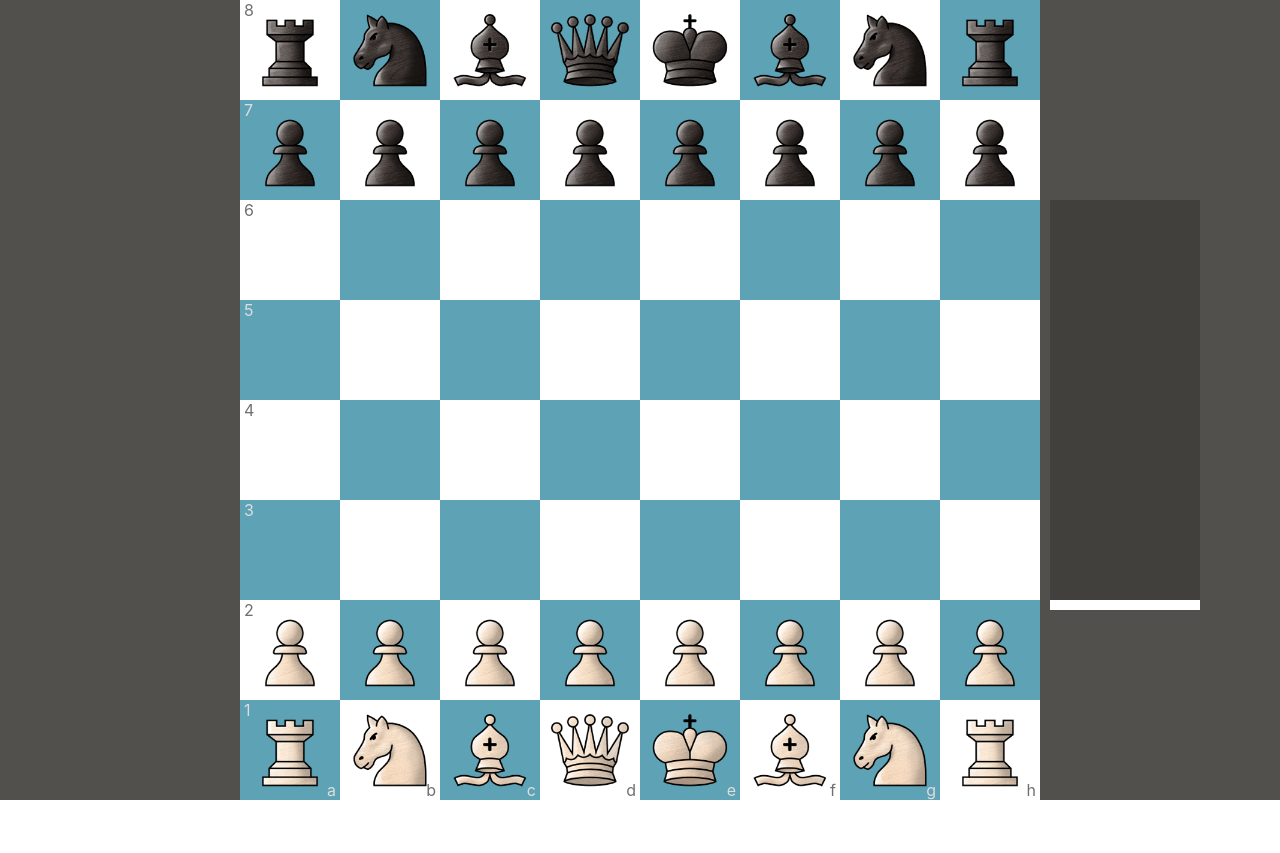
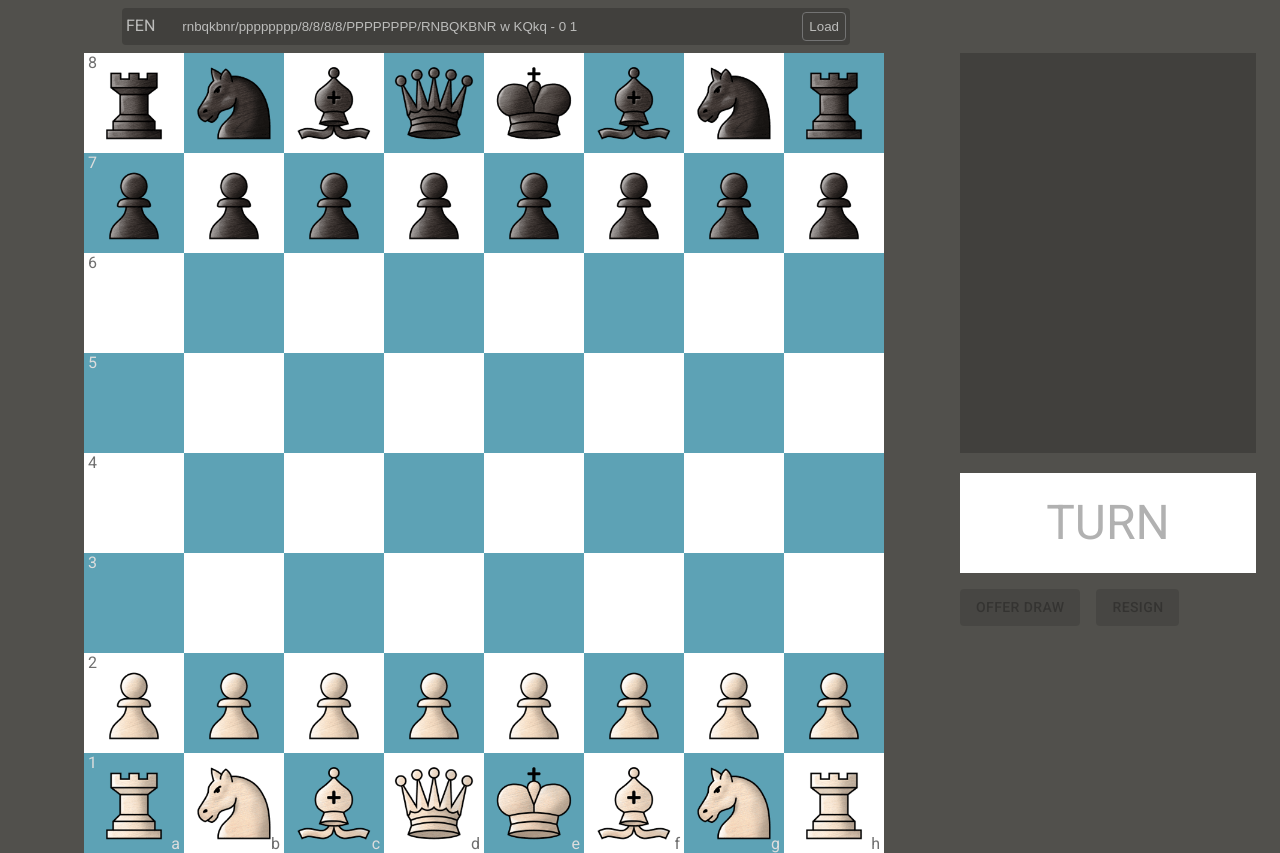
Before and after one commit to HeBuguM/react-chess, a React (Create React App) app: page / in a window 1280 px wide. Before the commit the page ends 800 px from the top, so only its background shows below. Built offline with nearby package versions, Linux system fonts and the light colour scheme.

Commit message:
material UI

```diff
--- a/package.json
+++ b/package.json
@@ -3,6 +3,9 @@
   "version": "0.1.0",
   "private": true,
   "dependencies": {
+    "@emotion/react": "^11.10.0",
+    "@emotion/styled": "^11.10.0",
+    "@mui/material": "^5.10.0",
     "@testing-library/jest-dom": "^5.16.4",
     "@testing-library/react": "^13.3.0",
     "@testing-library/user-event": "^13.5.0",
--- a/public/index.html
+++ b/public/index.html
@@ -10,6 +10,10 @@
       content="Web site created using create-react-app"
     />
     <link rel="manifest" href="%PUBLIC_URL%/manifest.json" />
+    <link
+      rel="stylesheet"
+      href="https://fonts.googleapis.com/css?family=Roboto:300,400,500,700&display=swap"
+    />
     <title>React Chess</title>
   </head>
   <body>
--- a/src/App.css
+++ /dev/null
@@ -1,8 +0,0 @@
-.app {
-  display: flex;
-  align-content: center;
-  justify-content: center;
-  width: 100%;
-  height: 100vh;
-  background-color: #51504c;
-}
--- a/src/App.tsx
+++ b/src/App.tsx
@@ -1,12 +1,11 @@
-import React from 'react';
-import './App.css';
+import { Container } from '@mui/system';
 import Chessboard from './components/Chessboard/Chessboard';
 
 const App = () => {
   return (
-    <div className="app">
+    <Container maxWidth="xl">
       <Chessboard/>
-    </div>
+    </Container>
   )
 }
 
--- a/src/components/Chessboard/Chessboard.css
+++ b/src/components/Chessboard/Chessboard.css
@@ -1,14 +1,16 @@
 #chessboard {
     position: relative;
     display: grid;
+    width: 800px;
+    height: 800px;
     grid-template-columns: repeat(8, 100px);
     grid-template-rows: repeat(8, 100px);
-    grid-column-start: (8);
     background-color: #ddd;
     margin: auto;
     align-content: center;
     justify-content: center;
     overflow: hidden;
+
 }
 #chessboard .horizontalLabels {
     width: 100%;
@@ -89,13 +91,12 @@
 }
 
 #FEN {
-    position: absolute;
     width: 720px;
     background-color: #41403d;
     padding: 4px;
     border-radius: 4px;
-    top: 10px;
     color: #bcbcbb;
+    margin: auto;
 }
 
 #FEN input {
@@ -130,19 +131,24 @@ button.loadFEN:hover {
 }
 
 #turnTeam {
-    width: 150px;
-    height: 10px;
-    position: absolute;
-
-    right: calc(50% - 560px);
+    margin-top: 20px;
+    height: 100px;
+}
+#turnTeam::before {
+    display: block;
+    content: "TURN";
+    width: 100%;
+    line-height: 100px;
+    font-size: 3rem;
+    opacity: 0.3;
+    text-align: center;
 }
 #turnTeam.white {
-    bottom: calc(50% - 210px);
     background: white;
     color: black;
+    content: "Black to Move"
 }
 #turnTeam.black {
-    top: calc(50% - 210px);
     background: black;
     color: white;
 }
--- a/src/components/Chessboard/Chessboard.tsx
+++ b/src/components/Chessboard/Chessboard.tsx
@@ -4,6 +4,8 @@ import Square from "../Squere/Square";
 import Arbiter from "../../arbiter/Arbiter";
 import { HORIZONTAL_AXIS, VERTICAL_AXIS, SQUARE_SIZE, samePosition, Piece, PieceType, TeamType, initialBoardPieces, Position, CastleRights, MoveType, ArbiterDecision, translatePosition} from "../../Constants";
 import Notation from "../Notation/Notation";
+import { Button, Grid } from "@mui/material";
+import { Stack } from "@mui/system";
 
 export default function Chessboard() {
     const arbiter = new Arbiter();
@@ -251,10 +253,16 @@ export default function Chessboard() {
 
     return (
         <>
+        <Grid container>
+            <Grid item xs={9} marginTop={1} marginBottom={1}>
                 <div id="FEN">
                     <input type="text" value={generateFEN()} readOnly/>
                     <button className="loadFEN" onClick={loadFEN}>Load</button>
                 </div>
+            </Grid>
+        </Grid>
+        <Grid container spacing={2}>
+            <Grid item xs={9}>
                 <div
                     id="chessboard"
                     ref={chessboardRef}
@@ -266,6 +274,16 @@ export default function Chessboard() {
                     <div className="horizontalLabels">{horizontalLabels}</div>
                     <div className="verticalLabels">{verticalLabels}</div>
                 </div>
+            </Grid>
+            <Grid item xs={3}>
+                <Notation moves={moves}/>
+                <div id="turnTeam" className={turnTeam}></div>
+                <Stack direction="row" spacing={2} marginTop={2}>
+                    <Button variant="contained" color="warning" disabled>Offer Draw</Button>
+                    <Button variant="contained" color="error" disabled>Resign</Button>
+                </Stack>
+            </Grid>
+        </Grid>
         <div id="pawn-promotion-modal" ref={modalRef}>
             <div className="modal-body">
                 <img onClick={() => promotePawn(PieceType.QUEEN,'queen')} src={`assets/images/queen_${promotionPawnTeam()}.png`} alt="Queen"/>
@@ -274,8 +292,6 @@ export default function Chessboard() {
                 <img onClick={() => promotePawn(PieceType.KNIGHT,'knight')} src={`assets/images/knight_${promotionPawnTeam()}.png`} alt="Knight"/>
             </div>
         </div>
-        <Notation moves={moves}/>
-        <div id="turnTeam" className={turnTeam}></div>
         </>
     );
 }
--- a/src/components/Notation/Notation.css
+++ b/src/components/Notation/Notation.css
@@ -2,11 +2,7 @@
     display: flex;
     flex-wrap: wrap;
     flex-direction: row;
-    width: 150px;
     height: 400px;
-    position: absolute;
-    top: calc(50% - 200px);
-    right: calc(50% - 560px);
     align-content: flex-start;
     background: #41403d;
     color: #bcbcbb;
@@ -28,11 +24,12 @@
     width: 100%;
 }
 #notation .fullMove div {
-    width: 50px;
+    width: 50%;
     padding: 5px;
     text-align: center;
 }
 #notation .fullMove .moveNo {
-    width: 20px;
+    width: 50px;
     background: #302f2d;
+    border-right: 1px solid #646460;
 }
--- a/src/index.css
+++ b/src/index.css
@@ -1,8 +1,7 @@
 body {
   margin: 0;
-  font-family: -apple-system, BlinkMacSystemFont, 'Segoe UI', 'Roboto', 'Oxygen',
-    'Ubuntu', 'Cantarell', 'Fira Sans', 'Droid Sans', 'Helvetica Neue',
-    sans-serif;
+  font-family: 'Roboto';
   -webkit-font-smoothing: antialiased;
   -moz-osx-font-smoothing: grayscale;
+  background-color: #51504c;
 }
```
Also changed, not shown: 1 other file (tests, documents, lock files or other folders). Lines whose indentation alone changed are shown as unchanged.
